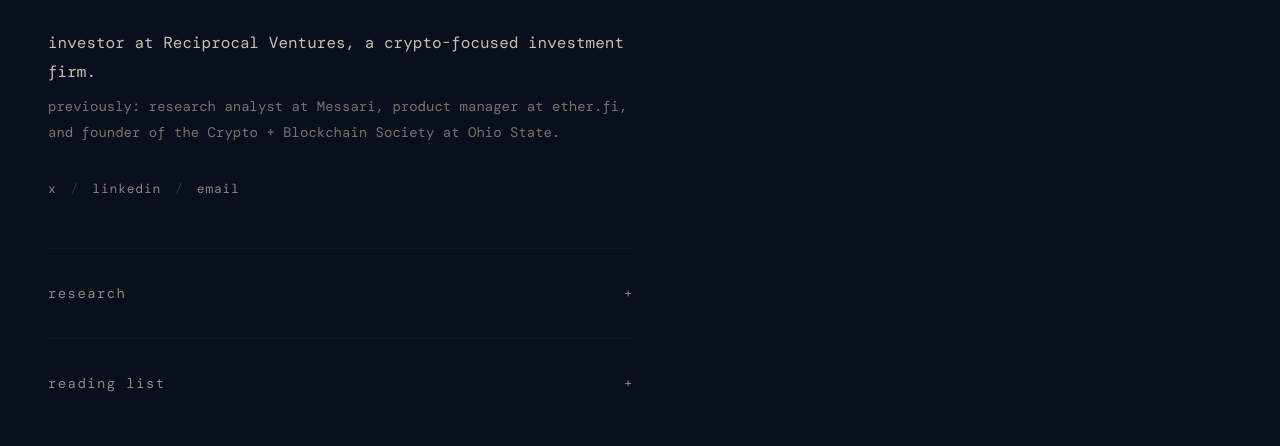
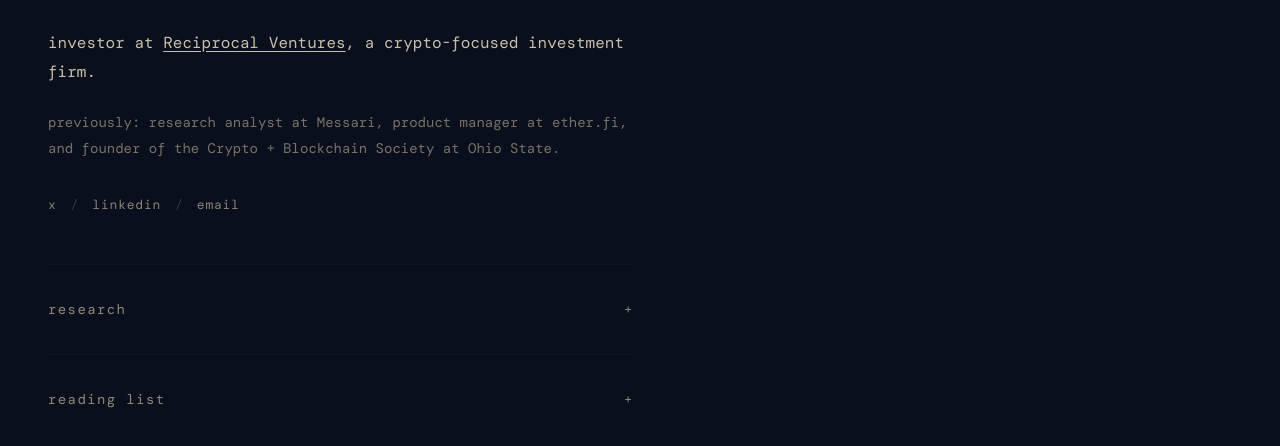
Before and after one commit to samruskin56/samruskin56.github.io, a plain HTML site: page index.html in a window 1280 px wide. Shown: the part 114-560 px from the top of the page. Drawn offline with nearby package versions, Linux system fonts and the light colour scheme; a web font is replaced by a local one.

Commit message:
Enhance bio section with link and margin update
Updated bio to include a link to Reciprocal Ventures and adjusted margin.

```diff
--- a/index.html
+++ b/index.html
@@ -50,10 +50,19 @@
 
     .bio-primary {
       color: #c8bfaa;
-      margin-bottom: 8px;
+      margin-bottom: 24px;
       font-size: 16px;
       line-height: 1.8;
     }
+
+    .bio-primary a {
+      color: #c8bfaa;
+      text-decoration: underline;
+      text-underline-offset: 3px;
+      transition: color 0.15s;
+    }
+
+    .bio-primary a:hover { color: #f5f0e8; }
 
     .bio-secondary {
       color: #7a7268;
@@ -173,7 +182,7 @@
 
   <div class="name">sam ruskin</div>
 
-  <p class="bio-primary">investor at Reciprocal Ventures, a crypto-focused investment firm.</p>
+  <p class="bio-primary">investor at <a href="https://recvc.com/" target="_blank">Reciprocal Ventures</a>, a crypto-focused investment firm.</p>
   <p class="bio-secondary">previously: research analyst at Messari, product manager at ether.fi, and founder of the Crypto + Blockchain Society at Ohio State.</p>
 
   <div class="socials">
```
